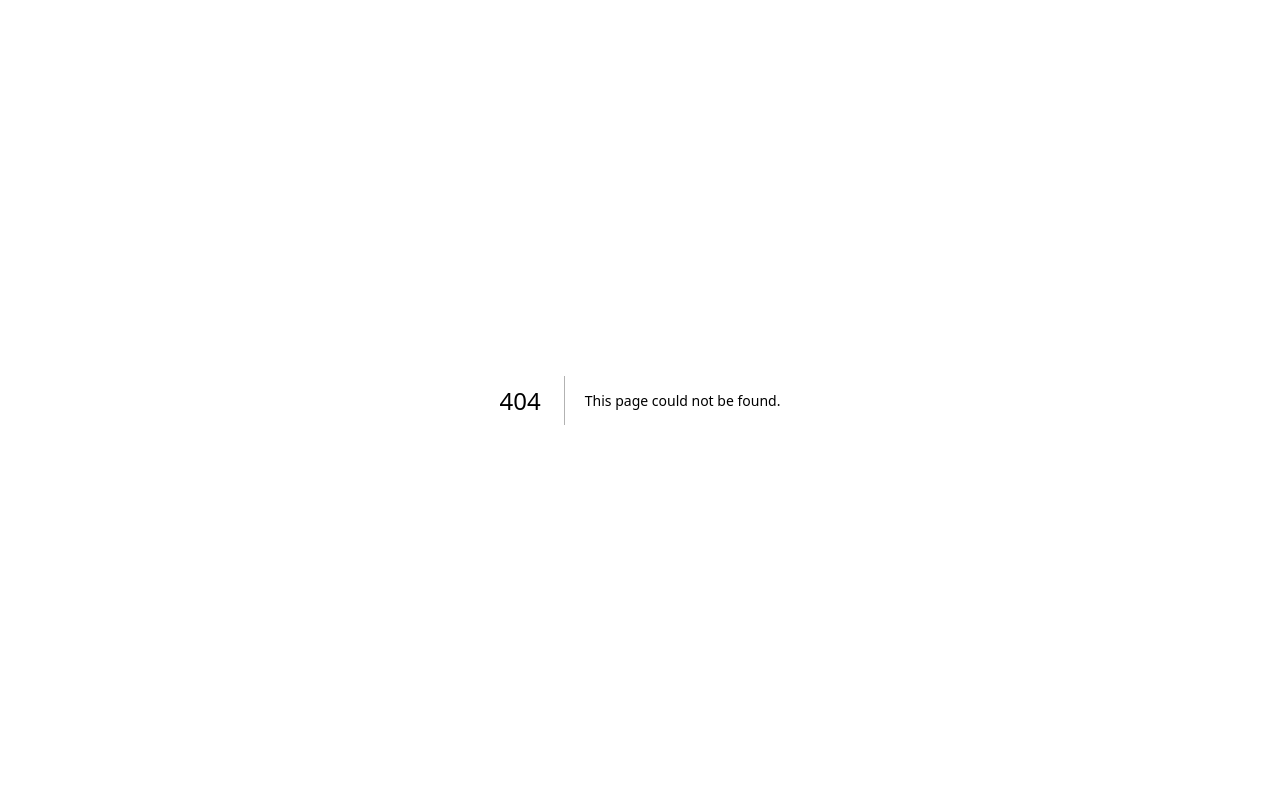
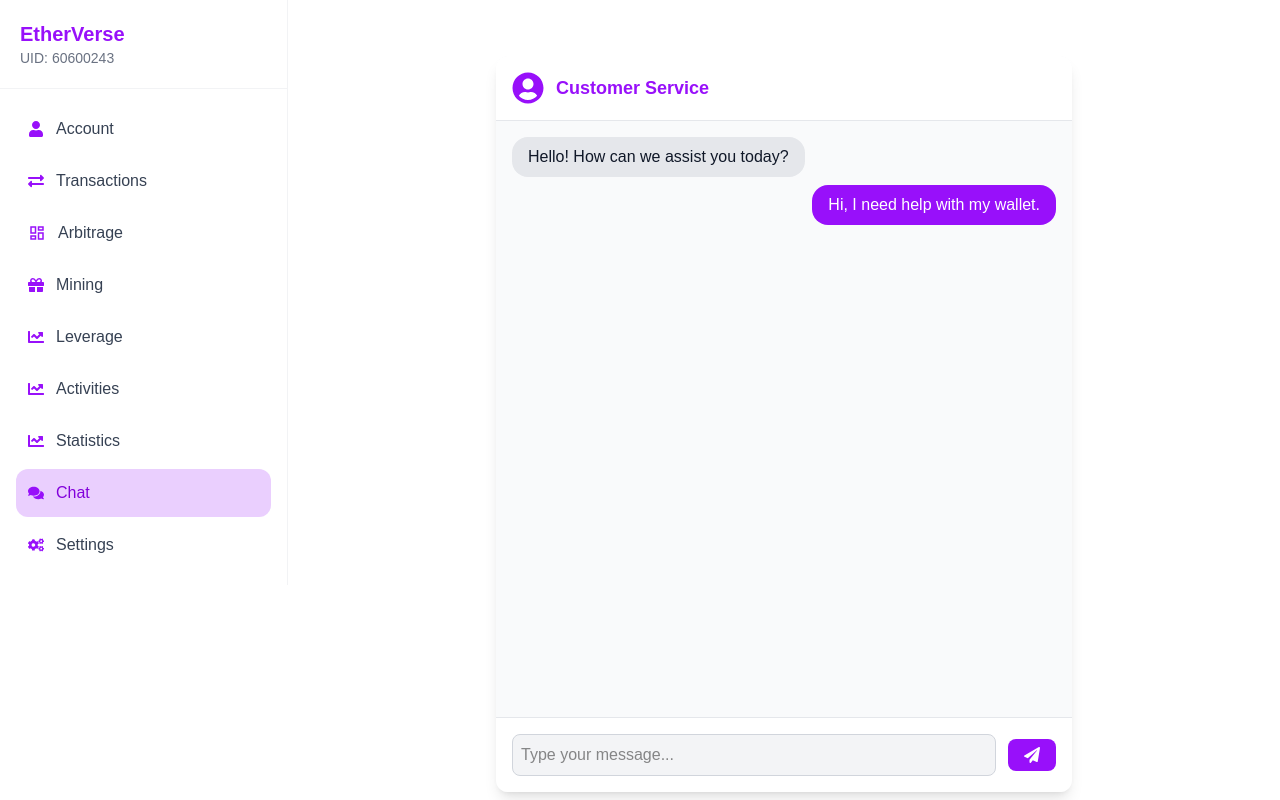
Before and after one commit to jo-learning/EtherVerse, a Next.js app: page /chat in a window 1280 px wide. Before the commit this address had no page. Built offline with nearby package versions, Linux system fonts and the light colour scheme.

Commit message:
add chat

```diff
--- /dev/null
+++ b/app/(connectedFunctionality)/chat/for admin.tsx
@@ -0,0 +1,118 @@
+"use client";
+import { useState } from "react";
+import { FaUserCircle, FaPaperPlane } from "react-icons/fa";
+import { HiHome } from "react-icons/hi";
+
+type Message = { from: string; text: string };
+type Messages = { [userId: string]: Message[] };
+
+const users = [
+  { id: 1, name: "Customer Service", avatar: "/avatar1.png" },
+  { id: 2, name: "Alice", avatar: "/avatar2.png" },
+  { id: 3, name: "Bob", avatar: "/avatar3.png" },
+];
+
+const initialMessages: Messages = {
+  "1": [
+    { from: "service", text: "Hello! How can we assist you today?" },
+    { from: "me", text: "Hi, I need help with my wallet." },
+  ],
+  "2": [
+    { from: "Alice", text: "Hey, did you try the new feature?" },
+    { from: "me", text: "Yes, it's awesome!" },
+  ],
+  "3": [
+    { from: "Bob", text: "Let's catch up soon." },
+    { from: "me", text: "Sure, see you!" },
+  ],
+};
+
+export default function ChatPage() {
+  const [selectedUser, setSelectedUser] = useState(users[0].id);
+  const [messages, setMessages] = useState<Messages>(initialMessages);
+  const [input, setInput] = useState("");
+
+  const handleSend = () => {
+    if (!input.trim()) return;
+    setMessages((prev) => ({
+      ...prev,
+      [selectedUser.toString()]: [...prev[selectedUser.toString()], { from: "me", text: input }],
+    }));
+    setInput("");
+  };
+
+  return (
+    <div className="flex h-[calc(100vh)] bg-gray-50 dark:bg-gray-900 rounded-xl shadow-lg overflow-hidden  mx-auto">
+      {/* Sidebar */}
+      <aside className="w-1/3 min-w-[120px] bg-white dark:bg-gray-800 border-r border-gray-200 dark:border-gray-700 flex flex-col">
+      <div className="flex justify-center items-center">
+        <a
+        href="/account"
+        >
+
+        <HiHome />
+        </a>
+        <h2 className="p-4 font-bold text-lg text-purple-600 dark:text-purple-400 border-b border-gray-200 dark:border-gray-700">Chats</h2>
+
+      </div>
+        <ul className="flex-1 overflow-y-auto">
+          {users.map((user) => (
+            <li key={user.id}>
+              <button
+                className={`w-full flex items-center gap-3 px-4 py-3 hover:bg-purple-100 dark:hover:bg-purple-900/30 transition ${
+                  selectedUser === user.id ? "bg-purple-50 dark:bg-purple-900/20 font-bold" : ""
+                }`}
+                onClick={() => setSelectedUser(user.id)}
+              >
+                {user.avatar ? (
+                  <img src={user.avatar} alt={user.name} className="w-8 h-8 rounded-full" />
+                ) : (
+                  <FaUserCircle size={32} className="text-gray-400" />
+                )}
+                <span>{user.name}</span>
+              </button>
+            </li>
+          ))}
+        </ul>
+      </aside>
+      {/* Chat Panel */}
+      <section className="flex-1 flex flex-col">
+        <div className="flex-1 p-4 overflow-y-auto space-y-2">
+          {(messages[selectedUser.toString()] || []).map((msg, idx) => (
+            <div
+              key={idx}
+              className={`flex ${msg.from === "me" ? "justify-end" : "justify-start"}`}
+            >
+              <div
+                className={`px-4 py-2 rounded-2xl max-w-xs ${
+                  msg.from === "me"
+                    ? "bg-purple-600 text-white"
+                    : "bg-gray-200 dark:bg-gray-700 text-gray-900 dark:text-gray-100"
+                }`}
+              >
+                {msg.text}
+              </div>
+            </div>
+          ))}
+        </div>
+        {/* Input Box */}
+        <div className="p-4 border-t border-gray-200 dark:border-gray-700 flex items-center bg-white dark:bg-gray-800">
+          <input
+            type="text"
+            className="flex-1 p-2 rounded-lg border border-gray-300 dark:border-gray-700 bg-gray-100 dark:bg-gray-700 focus:outline-none"
+            placeholder="Type your message..."
+            value={input}
+            onChange={(e) => setInput(e.target.value)}
+            onKeyDown={e => e.key === "Enter" && handleSend()}
+          />
+          <button
+            onClick={handleSend}
+            className="ml-3 px-4 py-2 bg-purple-600 text-white rounded-lg hover:bg-purple-700 flex items-center"
+          >
+            <FaPaperPlane />
+          </button>
+        </div>
+      </section>
+    </div>
+  );
+}
--- /dev/null
+++ b/app/(connectedFunctionality)/chat/page.tsx
@@ -0,0 +1,66 @@
+"use client";
+import { useState } from "react";
+import { FaUserCircle, FaPaperPlane } from "react-icons/fa";
+
+// Only customer service chat
+const initialMessages = [
+  { from: "service", text: "Hello! How can we assist you today?" },
+  { from: "me", text: "Hi, I need help with my wallet." },
+];
+
+export default function ChatPage() {
+  const [messages, setMessages] = useState(initialMessages);
+  const [input, setInput] = useState("");
+
+  const handleSend = () => {
+    if (!input.trim()) return;
+    setMessages((prev) => [...prev, { from: "me", text: input }]);
+    setInput("");
+  };
+
+  return (
+    <div className="flex flex-col h-[calc(100vh-64px)] max-w-xl mx-auto mt-8 bg-gray-50 dark:bg-gray-900 rounded-xl shadow-lg overflow-hidden">
+      {/* Header */}
+      <div className="flex items-center gap-3 p-4 bg-white dark:bg-gray-800 border-b border-gray-200 dark:border-gray-700">
+        <FaUserCircle size={32} className="text-purple-600 dark:text-purple-400" />
+        <span className="font-bold text-lg text-purple-600 dark:text-purple-400">Customer Service</span>
+      </div>
+      {/* Chat Panel */}
+      <div className="flex-1 p-4 overflow-y-auto space-y-2">
+        {messages.map((msg, idx) => (
+          <div
+            key={idx}
+            className={`flex ${msg.from === "me" ? "justify-end" : "justify-start"}`}
+          >
+            <div
+              className={`px-4 py-2 rounded-2xl max-w-xs ${
+                msg.from === "me"
+                  ? "bg-purple-600 text-white"
+                  : "bg-gray-200 dark:bg-gray-700 text-gray-900 dark:text-gray-100"
+              }`}
+            >
+              {msg.text}
+            </div>
+          </div>
+        ))}
+      </div>
+      {/* Input Box */}
+      <div className="p-4 border-t border-gray-200 dark:border-gray-700 flex items-center bg-white dark:bg-gray-800">
+        <input
+          type="text"
+          className="flex-1 p-2 rounded-lg border border-gray-300 dark:border-gray-700 bg-gray-100 dark:bg-gray-700 focus:outline-none"
+          placeholder="Type your message..."
+          value={input}
+          onChange={(e) => setInput(e.target.value)}
+          onKeyDown={e => e.key === "Enter" && handleSend()}
+        />
+        <button
+          onClick={handleSend}
+          className="ml-3 px-4 py-2 bg-purple-600 text-white rounded-lg hover:bg-purple-700 flex items-center"
+        >
+          <FaPaperPlane />
+        </button>
+      </div>
+    </div>
+  );
+}
--- a/app/(connectedFunctionality)/layout.tsx
+++ b/app/(connectedFunctionality)/layout.tsx
@@ -35,7 +35,7 @@ const menuItems = [
   { icon: <FaChartLine size={16} />, label: "Leverage", route: "/tradeHistory" },
   { icon: <FaChartLine size={16} />, label: "Activities", route: "/" },
   { icon: <FaChartLine size={16} />, label: "Statistics", route: "/" },
-  { icon: <FaComments size={16} />, label: "Chat", route: "/" },
+  { icon: <FaComments size={16} />, label: "Chat", route: "/chat" },
   { icon: <FaCogs size={16} />, label: "Settings", route: "/" },
 ];
 
@@ -145,7 +145,23 @@ export default function RootLayout({
           </aside>
 
           {/* Main content */}
-          <main className="flex-1  pt-16 lg:pt-6 ">{children}</main>
+          <main className="flex-1  pt-16 lg:pt-6 ">
+            {children}
+            {/* Floating Chat Button */}
+            {
+             pathname != '/chat' && (
+              <button
+              className="fixed bottom-6 right-6 z-50 bg-gradient-to-r from-purple-600 to-blue-500 text-white rounded-full shadow-lg p-4 flex items-center gap-2 hover:scale-105 transition-transform"
+              onClick={() => handleNav("/chat")}
+              aria-label="Chat with Customer Service"
+            >
+              <FaComments size={22} />
+              <span className="hidden sm:inline font-semibold">Chat</span>
+            </button>
+             )
+            }
+
+          </main>
         </div>
       </body>
     </html>
```
